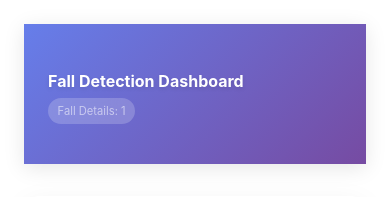
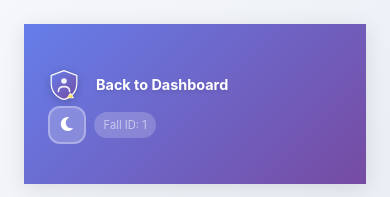
Before and after one commit to aaryan-athena/FD_Dashboard, a Flask app: template templates/fall_detail.html in a window 390 px wide. Shown: the top 197 px of the page. Run offline with Flask 3, Linux system fonts and the light colour scheme; the template is opened without the code that fills it: most values are stand-ins (such as "Sample title", 1, 10 or a date in 2020).

Commit message:
Enhanced dashboard with logo, theme toggle, and responsive design

```diff
--- a/static/css/dashboard.css
+++ b/static/css/dashboard.css
@@ -170,6 +170,7 @@ body {
 .table tbody tr {
     transition: all 0.2s ease;
     border-bottom: 1px solid var(--border-color);
+    background: var(--card-bg);
 }
 
 .table-hover tbody tr:hover {
@@ -182,6 +183,7 @@ body {
     vertical-align: middle;
     padding: 1rem;
     color: var(--text-primary);
+    background: transparent;
 }
 
 /* Responsive Table for Mobile */
@@ -1244,3 +1246,61 @@ html[data-theme="dark"] .badge.bg-info {
         font-size: 3rem;
     }
 }
+
+/* Navbar Logo Styling */
+.navbar-logo {
+    width: 40px;
+    height: 40px;
+    filter: drop-shadow(0 2px 4px rgba(0, 0, 0, 0.2));
+    transition: transform 0.3s ease;
+}
+
+.navbar-brand {
+    transition: transform 0.3s ease;
+}
+
+.navbar-brand:hover {
+    transform: scale(1.05);
+}
+
+.navbar-brand:hover .navbar-logo {
+    transform: rotate(5deg) scale(1.1);
+}
+
+.navbar-title {
+    font-weight: 700;
+    font-size: 1.5rem;
+}
+
+/* Responsive Navbar Logo */
+@media (max-width: 576px) {
+    .navbar-logo {
+        width: 32px;
+        height: 32px;
+    }
+
+    .navbar-title {
+        font-size: 1rem;
+    }
+}
+
+/* Dark Theme Table Row Background Fix */
+html[data-theme="dark"] .table tbody tr {
+    background: var(--card-bg);
+}
+
+html[data-theme="dark"] .table td {
+    background: transparent;
+}
+
+html[data-theme="dark"] .table-hover tbody tr:hover {
+    background: var(--table-hover-bg);
+}
+
+/* Dark Theme Mobile Table Cards */
+@media (max-width: 768px) {
+    html[data-theme="dark"] .table tbody tr {
+        background: var(--card-bg);
+        border-color: var(--border-color);
+    }
+}
--- a/templates/dashboard.html
+++ b/templates/dashboard.html
@@ -16,9 +16,9 @@
             <div class="col-12">
                 <nav class="navbar navbar-expand-lg navbar-dark bg-primary mb-4">
                     <div class="container-fluid">
-                        <a class="navbar-brand" href="/">
-                            <i class="fas fa-shield-alt me-2"></i>
-                            Fall Detection Dashboard
+                        <a class="navbar-brand d-flex align-items-center" href="/">
+                            <img src="{{ url_for('static', filename='images/logo.svg') }}" alt="Fall Detection Logo" class="navbar-logo me-2">
+                            <span class="navbar-title">Fall Detection Dashboard</span>
                         </a>
                         <div class="d-flex align-items-center gap-3">
                             <button class="btn btn-sm theme-toggle" id="themeToggle" onclick="toggleTheme()" title="Toggle theme">
--- a/templates/fall_detail.html
+++ b/templates/fall_detail.html
@@ -1,5 +1,5 @@
 <!DOCTYPE html>
-<html lang="en">
+<html lang="en" data-theme="light">
 <head>
     <meta charset="UTF-8">
     <meta name="viewport" content="width=device-width, initial-scale=1.0">
@@ -15,13 +15,21 @@
             <div class="col-12">
                 <nav class="navbar navbar-expand-lg navbar-dark bg-primary mb-4">
                     <div class="container-fluid">
-                        <a class="navbar-brand" href="/">
-                            <i class="fas fa-arrow-left me-2"></i>
-                            Fall Detection Dashboard
+                        <a class="navbar-brand d-flex align-items-center" href="/">
+                            <img src="{{ url_for('static', filename='images/logo.svg') }}" alt="Fall Detection Logo" class="navbar-logo me-2">
+                            <span class="navbar-title">
+                                <i class="fas fa-arrow-left me-2"></i>
+                                Back to Dashboard
+                            </span>
                         </a>
-                        <span class="navbar-text">
-                            Fall Details: {{ fall.id }}
-                        </span>
+                        <div class="d-flex align-items-center gap-3">
+                            <button class="btn btn-sm theme-toggle" id="themeToggle" onclick="toggleTheme()" title="Toggle theme">
+                                <i class="fas fa-moon" id="themeIcon"></i>
+                            </button>
+                            <span class="navbar-text">
+                                Fall ID: {{ fall.id }}
+                            </span>
+                        </div>
                     </div>
                 </nav>
             </div>
@@ -310,8 +318,43 @@
             URL.revokeObjectURL(url);
         }
 
-        // Auto-load video when page loads
+        // Theme Management
+        function toggleTheme() {
+            const html = document.documentElement;
+            const currentTheme = html.getAttribute('data-theme');
+            const newTheme = currentTheme === 'dark' ? 'light' : 'dark';
+            const themeIcon = document.getElementById('themeIcon');
+
+            html.setAttribute('data-theme', newTheme);
+            localStorage.setItem('theme', newTheme);
+
+            // Update icon
+            if (newTheme === 'dark') {
+                themeIcon.classList.remove('fa-moon');
+                themeIcon.classList.add('fa-sun');
+            } else {
+                themeIcon.classList.remove('fa-sun');
+                themeIcon.classList.add('fa-moon');
+            }
+        }
+
+        // Load saved theme
+        function loadTheme() {
+            const savedTheme = localStorage.getItem('theme') || 'light';
+            const html = document.documentElement;
+            const themeIcon = document.getElementById('themeIcon');
+
+            html.setAttribute('data-theme', savedTheme);
+
+            if (savedTheme === 'dark') {
+                themeIcon.classList.remove('fa-moon');
+                themeIcon.classList.add('fa-sun');
+            }
+        }
+
+        // Auto-load video and theme when page loads
         document.addEventListener('DOMContentLoaded', function() {
+            loadTheme();
             loadVideo();
         });
     </script>
@@ -330,7 +373,7 @@
             top: 0;
             bottom: 0;
             width: 2px;
-            background: #dee2e6;
+            background: var(--border-color);
         }
 
         .timeline-item {
@@ -345,19 +388,24 @@
             width: 16px;
             height: 16px;
             border-radius: 50%;
-            border: 3px solid #fff;
-            box-shadow: 0 0 0 2px #dee2e6;
+            border: 3px solid var(--card-bg);
+            box-shadow: 0 0 0 2px var(--border-color);
         }
 
         .timeline-title {
             font-weight: 600;
             margin-bottom: 5px;
+            color: var(--text-primary);
         }
 
         .timeline-time {
             font-size: 0.9rem;
-            color: #6c757d;
+            color: var(--text-muted);
             margin-bottom: 5px;
+        }
+
+        .timeline-content p {
+            color: var(--text-secondary);
         }
 
         /* Info Groups */
@@ -369,12 +417,13 @@
 
         .info-label {
             font-weight: 600;
-            color: #495057;
+            color: var(--text-primary);
             margin-bottom: 0;
         }
 
         .info-value {
             font-weight: 500;
+            color: var(--text-primary);
         }
 
         /* Status Items */
@@ -382,6 +431,43 @@
             display: flex;
             align-items: center;
             font-size: 0.9rem;
+            color: var(--text-primary);
+        }
+
+        /* Video Player */
+        video {
+            background: var(--card-bg);
+            border: 2px solid var(--border-color);
+        }
+
+        /* Dark Theme Specific */
+        html[data-theme="dark"] .timeline-marker {
+            border-color: var(--card-bg);
+        }
+
+        html[data-theme="dark"] .text-muted {
+            color: var(--text-secondary) !important;
+        }
+
+        html[data-theme="dark"] .progress {
+            background-color: rgba(255, 255, 255, 0.1);
+        }
+
+        /* Responsive */
+        @media (max-width: 768px) {
+            .info-group {
+                flex-direction: column;
+                align-items: flex-start;
+                gap: 0.5rem;
+            }
+
+            .navbar-title {
+                font-size: 0.9rem;
+            }
+
+            .navbar-title i {
+                font-size: 0.8rem;
+            }
         }
     </style>
 </body>
```
Also changed, not shown: static/images/logo.svg (added).
